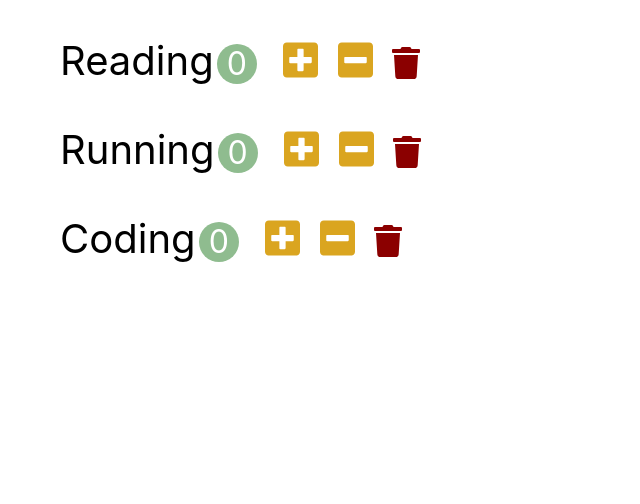
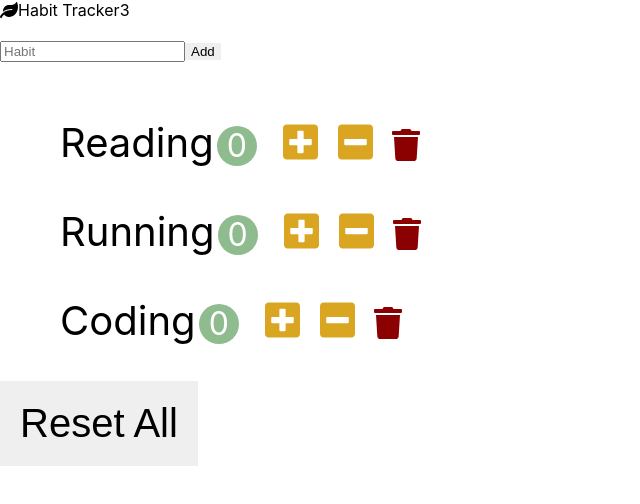
Before and after one commit to codingrun/reactWoowang, a React (Create React App) app: page / in a window 1280 px wide. Shown: the top 504 px of the page, without its empty margins (0-640 px from the left). Built offline with nearby package versions, Linux system fonts and the light colour scheme.

Commit message:
렌더링이 변경되는 곳만 되도록 수정

```diff
--- a/src/app.css
+++ b/src/app.css
@@ -3,6 +3,11 @@ button {
   border: 0;
   cursor: pointer;
 }
+
+.add-form {
+  padding: 20px 0;
+}
+
 .habit {
   font-size: 2.5rem;
   padding: 0.5em;
--- a/src/app.jsx
+++ b/src/app.jsx
@@ -1,6 +1,7 @@
 import { Component } from "react";
 import "./app.css";
 import Habits from "./components/habits";
+import Navbar from "./components/navbar";
 
 class App extends Component {
   state = {
@@ -12,18 +13,23 @@ class App extends Component {
   };
 
   handleIncrement = (habit) => {
-    const habits = [...this.state.habits];
-    const index = habits.indexOf(habit);
-    habits[index].count++;
+    const habits = this.state.habits.map((item) => {
+      if (habit.id === item.id) {
+        return { ...habit, count: habit.count + 1 };
+      }
+      return item;
+    });
     this.setState({ habits });
   };
 
   handleDescrement = (habit) => {
-    const habits = [...this.state.habits];
-    const index = habits.indexOf(habit);
-    const habitCount = habits[index].count - 1;
-
-    habits[index].count = habitCount < 0 ? 0 : habitCount;
+    const habits = this.state.habits.map((item) => {
+      if (habit.id === item.id) {
+        const habitCount = item.count - 1;
+        return { ...habit, count: habitCount < 0 ? 0 : habitCount };
+      }
+      return item;
+    });
     this.setState({ habits });
   };
 
@@ -34,14 +40,32 @@ class App extends Component {
     this.setState({ habits });
   };
 
+  handleAdd = (name) => {
+    const habits = [...this.state.habits, { id: Date.now(), name, count: 0 }];
+    this.setState({ habits });
+  };
+  handleReset = () => {
+    const habits = this.state.habits.map((habit) => {
+      if (habit.count > 0) {
+        return { ...habit, count: 0 };
+      }
+      return habit;
+    });
+    this.setState({ habits });
+  };
   render() {
     return (
+      <>
+        <Navbar totalCount={this.state.habits.length} />
         <Habits
           habits={this.state.habits}
           handleIncrement={this.handleIncrement}
           handleDescrement={this.handleDescrement}
           handleDelete={this.handleDelete}
+          handleAdd={this.handleAdd}
+          handleReset={this.handleReset}
         />
+      </>
     );
   }
 }
--- a/src/components/habit.jsx
+++ b/src/components/habit.jsx
@@ -1,6 +1,6 @@
-import React, { Component } from "react";
+import React, { PureComponent } from "react";
 
-class Habit extends Component {
+class Habit extends PureComponent {
   render() {
     const { onIncrement, onDescrement, onDelete } = this.props;
     const { name, count } = this.props.habit;
--- /dev/null
+++ b/src/components/habitAddForm.jsx
@@ -0,0 +1,26 @@
+import React, { PureComponent } from "react";
+
+class HabitAddForm extends PureComponent {
+  inputRef = React.createRef();
+  onSubmit = (e) => {
+    e.preventDefault();
+    const name = this.inputRef.current.value;
+    name && this.props.handleAdd(name);
+    this.inputRef.current.value = "";
+  };
+  render() {
+    return (
+      <form className="add-form" onSubmit={this.onSubmit}>
+        <input
+          type="text"
+          ref={this.inputRef}
+          className="add-input"
+          placeholder="Habit"
+        />
+        <button className="add-button">Add</button>
+      </form>
+    );
+  }
+}
+
+export default HabitAddForm;
--- a/src/components/habits.jsx
+++ b/src/components/habits.jsx
@@ -1,11 +1,20 @@
 import React, { Component } from "react";
 import Habit from "./habit";
+import HabitAddForm from "./habitAddForm";
 
 class Habits extends Component {
   render() {
-    const { habits, handleIncrement, handleDescrement, handleDelete } =
-      this.props;
+    const {
+      habits,
+      handleIncrement,
+      handleDescrement,
+      handleDelete,
+      handleAdd,
+      handleReset,
+    } = this.props;
     return (
+      <>
+        <HabitAddForm handleAdd={handleAdd} />
         <ul>
           {habits.map((habit) => {
             return (
@@ -19,6 +28,10 @@ class Habits extends Component {
             );
           })}
         </ul>
+        <button className="habit" onClick={handleReset}>
+          Reset All
+        </button>
+      </>
     );
   }
 }
--- /dev/null
+++ b/src/components/navbar.jsx
@@ -0,0 +1,15 @@
+import React, { Component } from "react";
+
+class Navbar extends Component {
+  render() {
+    return (
+      <nav>
+        <i className="navbar-logo fas fa-leaf"></i>
+        <span>Habit Tracker</span>
+        <span className="navbar-count">{this.props.totalCount}</span>
+      </nav>
+    );
+  }
+}
+
+export default Navbar;
```
Lines whose indentation alone changed are shown as unchanged.
